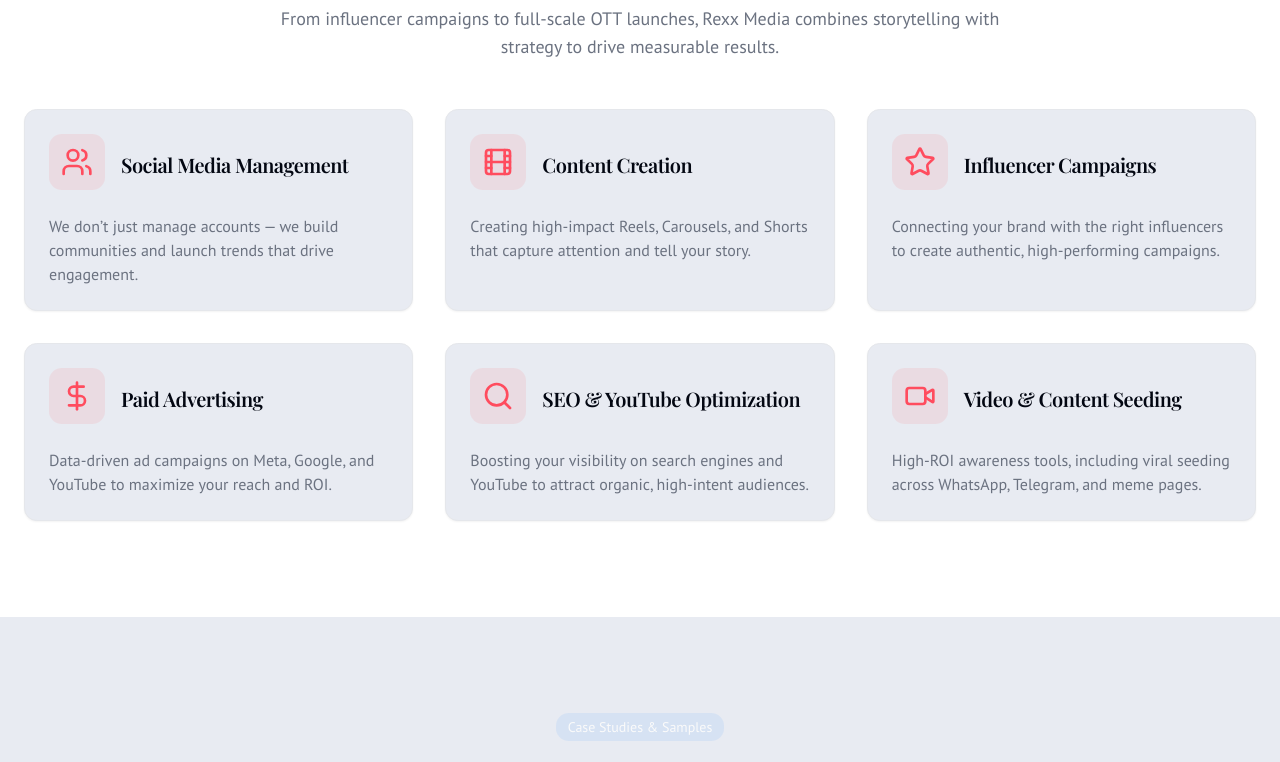
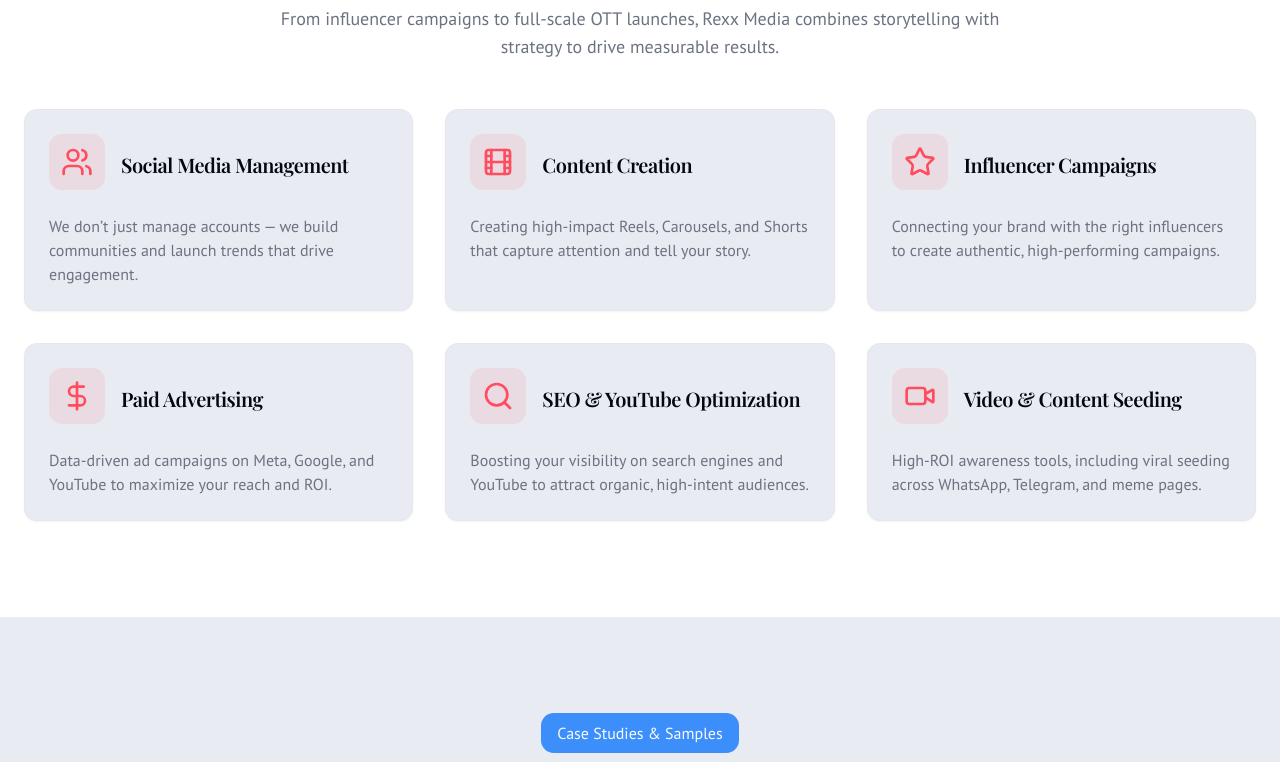
Before and after one commit to rajvsingh11/rexxMedia, a Next.js app: page / in a window 1280 px wide. Shown: the part 2000-2762 px from the top of the page. Built offline with nearby package versions, Linux system fonts and the light colour scheme; a web font is replaced by a local one.

Commit message:
change the Case studies & sample heading and style it like the about us

```diff
--- a/src/components/sections/hero.tsx
+++ b/src/components/sections/hero.tsx
@@ -8,7 +8,7 @@
 
 export default function Hero() {
   const [line1, isLine1Typing] = useTypewriter("We Launch Trends,", 0);
-  const [line2, isLine2Typing] = useTypewriter("not just Campaigns.", isLine1Typing ? 100000 : 500);
+  const [line2, isLine2Typing] = useTypewriter("Not just Campaigns.", isLine1Typing ? 100000 : 500);
 
   return (
     <section id="home" className="relative h-[90vh] min-h-[600px] max-h-[800px] w-full overflow-hidden">
--- a/src/components/sections/portfolio.tsx
+++ b/src/components/sections/portfolio.tsx
@@ -81,7 +81,7 @@
     <section id="portfolio" className="bg-background">
       <div className="container mx-auto px-4 md:px-6">
         <div className="text-center max-w-3xl mx-auto">
-          <div className="inline-block rounded-lg bg-secondary/10 px-3 py-1 text-sm font-medium text-secondary-foreground">Case Studies & Samples</div>
+          <div className="inline-block rounded-lg bg-secondary px-4 py-2 text-base font-medium text-secondary-foreground">Case Studies & Samples</div>
           <h2 className="font-headline text-3xl sm:text-4xl font-bold tracking-tight mt-4">
             Showcasing Our Results
           </h2>
```
